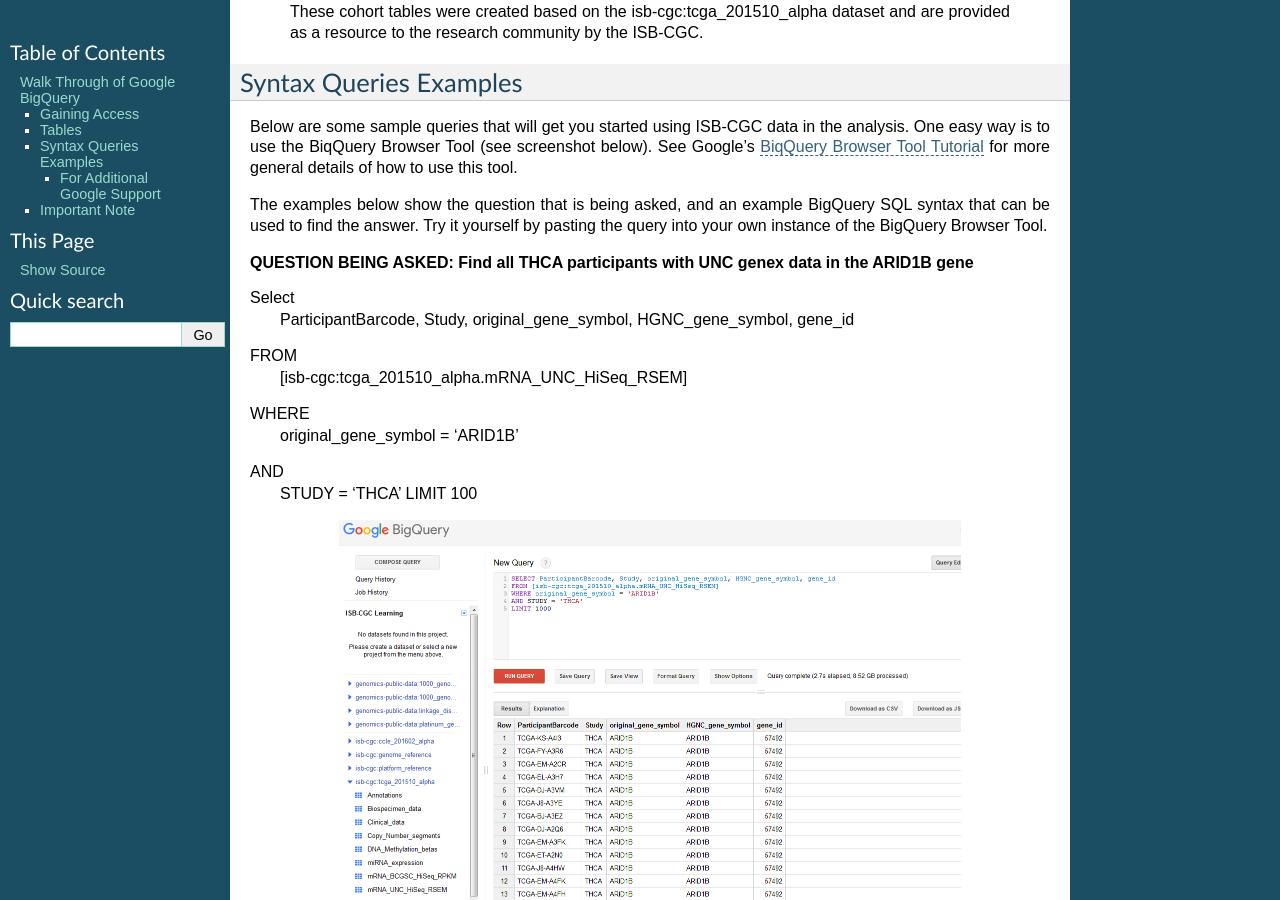
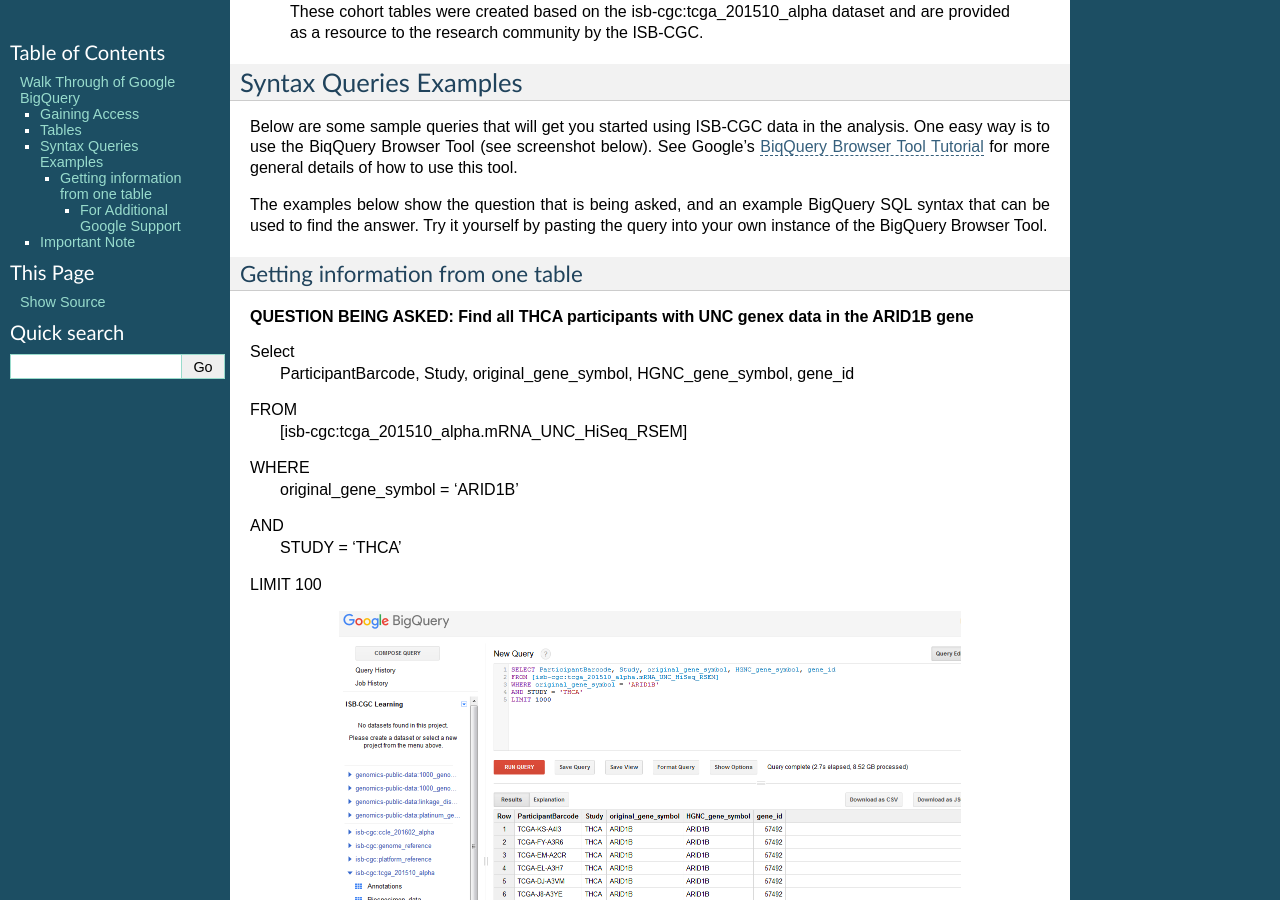
Before and after one commit to isb-cgc/readthedocs, a Sphinx documentation site: the page built from docs/source/sections/progapi/bigqueryGUI/WalkthroughOfGoogleBigQuery.rst, in a window 1280 px wide and 900 px high, scrolled down 1167 px. Built offline with Sphinx 7.4.7, drawn with Linux system fonts in a browser that asks for light colours.

Commit message:
Update WalkthroughOfGoogleBigQuery.rst

```diff
--- a/docs/source/sections/progapi/bigqueryGUI/WalkthroughOfGoogleBigQuery.rst
+++ b/docs/source/sections/progapi/bigqueryGUI/WalkthroughOfGoogleBigQuery.rst
@@ -50,6 +50,8 @@
 
 The examples below show the question that is being asked, and an example BigQuery SQL syntax that can be used to find the answer.  Try it yourself by pasting the query into your own instance of the BigQuery Browser Tool.
 
+Getting information from one table
+##################################
 
 **QUESTION BEING ASKED: Find all THCA participants with UNC genex data in the ARID1B gene**
 
@@ -60,7 +62,8 @@
 WHERE
   original_gene_symbol = 'ARID1B'
 AND
-  STUDY = 'THCA' LIMIT 100
+  STUDY = 'THCA'
+LIMIT 100
 
 .. image:: BigQueryExample1Query.PNG
    :scale: 50
```
